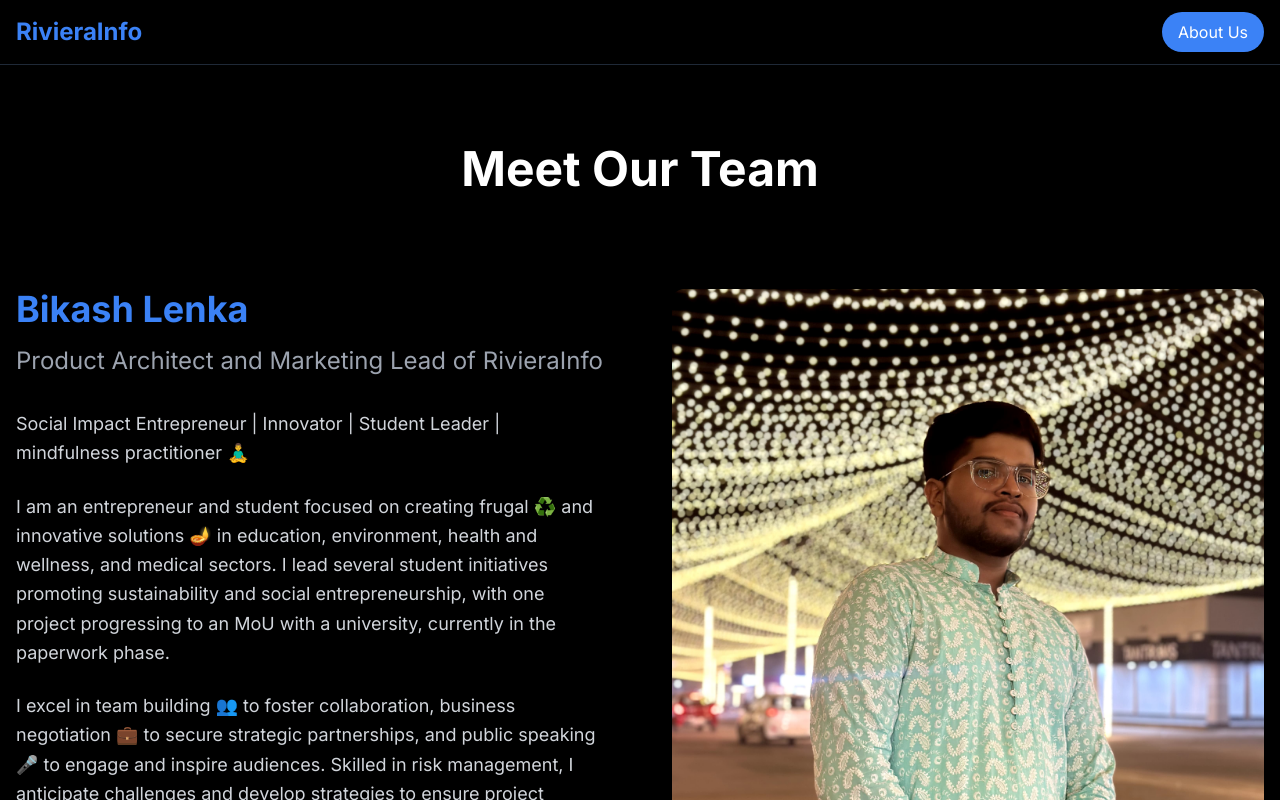
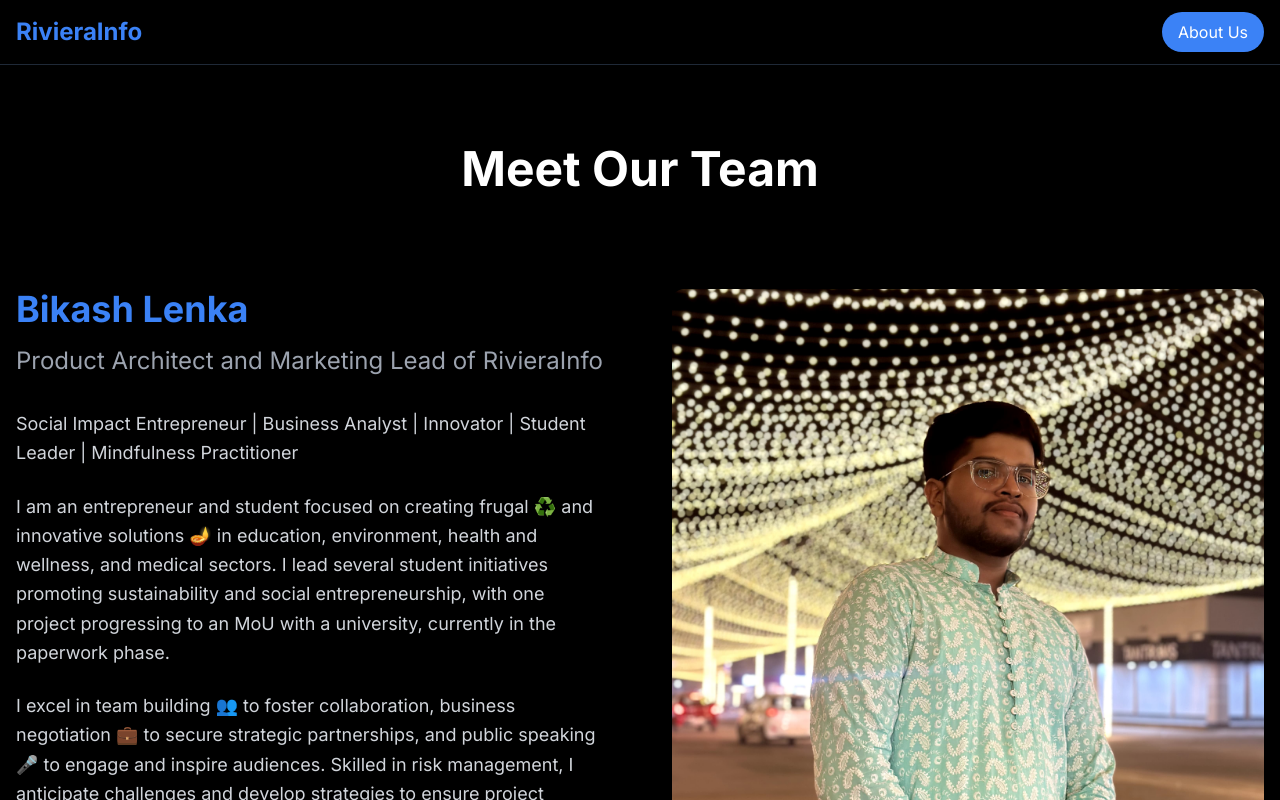
Before and after one commit to kart493/rivierainfo, a Next.js app: page /about in a window 1280 px wide. Shown: the top 800 px of the page. Built offline with nearby package versions, Linux system fonts and the light colour scheme.

Commit message:
biku update

```diff
--- a/app/about/page.jsx
+++ b/app/about/page.jsx
@@ -29,7 +29,7 @@ export default function AboutPage() {
               </div>
 
               <div className="space-y-6 text-lg text-gray-300 leading-relaxed">
-                <p>Social Impact Entrepreneur | Innovator | Student Leader | mindfulness practitioner 🧘‍♂️</p>
+                <p>Social Impact Entrepreneur | Business Analyst | Innovator | Student Leader | Mindfulness Practitioner</p>
                 <p>I am an entrepreneur and student focused on creating frugal ♻️ and innovative solutions 🪔 in education, environment, health and wellness, and medical sectors. I lead several student initiatives promoting sustainability and social entrepreneurship, with one project progressing to an MoU with a university, currently in the paperwork phase.</p>
                 <p>I excel in team building 👥 to foster collaboration, business negotiation 💼 to secure strategic partnerships, and public speaking 🎤 to engage and inspire audiences. Skilled in risk management, I anticipate challenges and develop strategies to ensure project success.</p>
                 <p>Believing in the power of collaboration, I am eager to connect with like-minded innovators to expand my network.</p>
```
